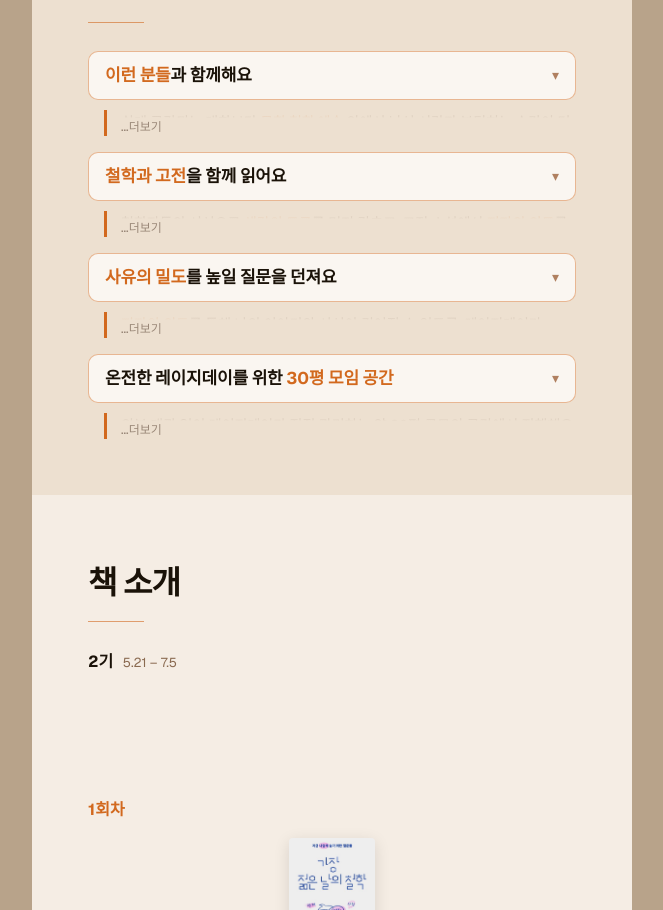
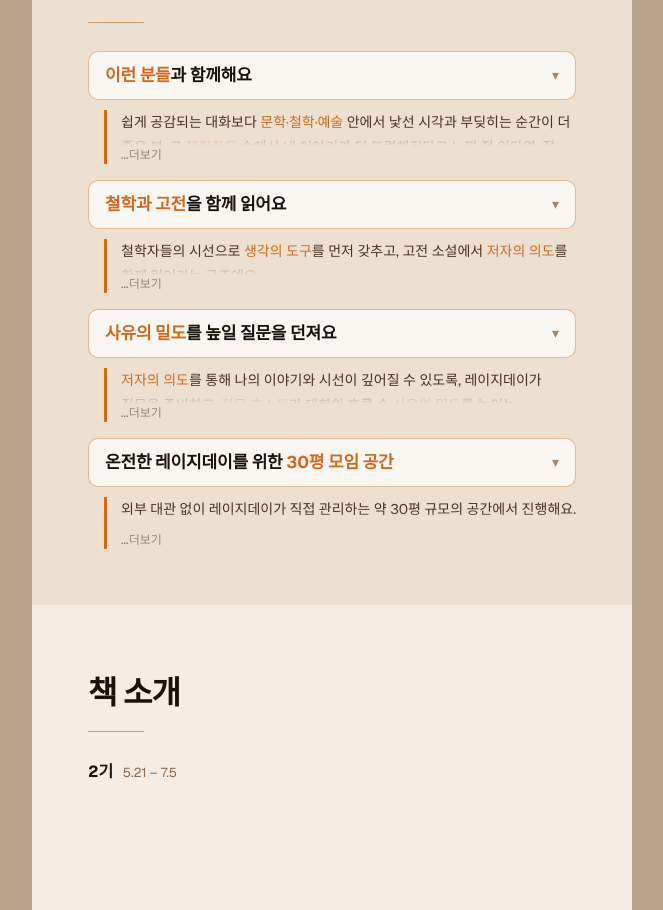
Before and after one commit to LinkyDev01/linky-lounge-homepage, a Next.js app: page /lazyday in a window 1280 px wide. Shown: the part 1016-1926 px from the top of the page, without its empty margins (308-971 px from the left). Built offline with nearby package versions, Linux system fonts and the light colour scheme; a web font is replaced by a local one.

Commit message:
fix: feature section peekWrap height 54px

```diff
--- a/app/(main)/lazyday/FeatureBoxSection.module.css
+++ b/app/(main)/lazyday/FeatureBoxSection.module.css
@@ -98,7 +98,7 @@
 /* peek / fade */
 .peekWrap {
   position: relative;
-  max-height: 26px;
+  max-height: 54px;
   overflow: hidden;
   transition: max-height 0.4s ease;
   display: flex;
```
